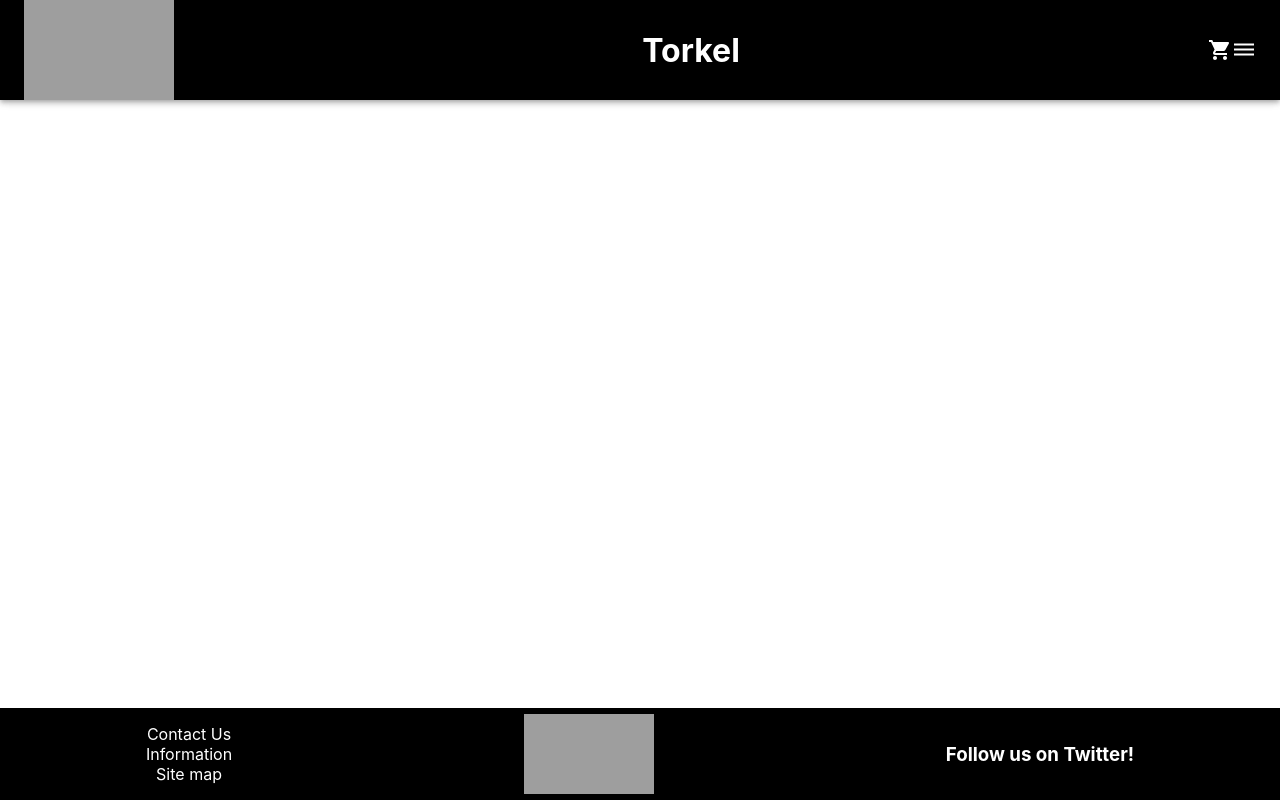
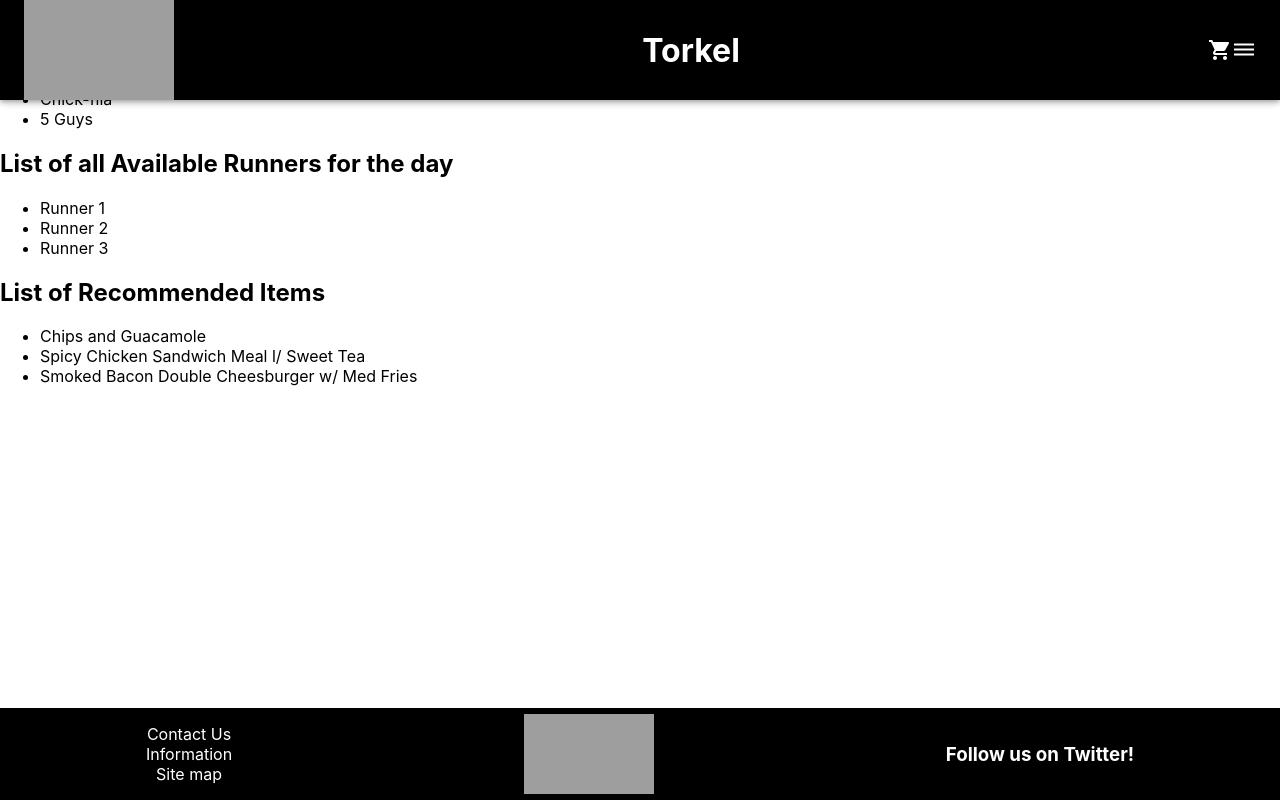
Before and after one commit to SippingTrix/Torkel, a React (Create React App) app in the folder torkel/: page /homePage in a window 1280 px wide. Built offline with nearby package versions, Linux system fonts and the light colour scheme; grey boxes are pictures that could not be loaded; the HTML template or start-up script is replaced by a standard one.

Commit message:
updated home-page in need of styling from Professor Tyler and Master Stylist Jon

```diff
--- a/torkel/src/App.css
+++ b/torkel/src/App.css
@@ -1,13 +1,13 @@
+#Webformating {
 
+}
 
+#Webheader {
+}
 
+#Webbody {
 
+}
 
-
-
-/* .login-form{
-  margin-top:20%;
-  display:flex;
-  justify-content:center;
-  align-items:center;
-} */
+#Webfooter {
+}
--- a/torkel/src/App.js
+++ b/torkel/src/App.js
@@ -9,19 +9,27 @@ import {
 import Header from './components/header/Header'
 import Footer from './components/Footer/Footer'
 import Login from './components/Login/Login'
+import HomePage from './components/HomePage/homePage';
 
 
 function App() {
 
   return (
+
     <Router>
-      <div className="header">
+      <div id='Webformating'>
+      <div id="Webheader">
         <Header />
       </div>
 
+      <div id='Webbody'>
       <Switch>
         <Route exact path='/'>
           {/*Put homepage here */}
+        </Route>
+
+        <Route exact path='/homePage'>
+          <HomePage />
         </Route>
 
         <Route exact path='/cart'>
@@ -34,11 +42,15 @@ function App() {
         </Route>
 
       </Switch>
+      </div>
 
-      <div className="footer">
+      <div id="Webfooter">
         <Footer />
       </div>
+
+      </div>
     </Router>
+
   );
 }
 
--- a/torkel/src/State.js
+++ b/torkel/src/State.js
@@ -1,26 +1,44 @@
-import React from 'react';
+import React from "react";
 
 const StateContext = React.createContext({});
 
 const StateProvider = (props) => {
   const initialState = {
+    HomepageListing: {
+      Restaurants: {
+        title: "List of all Available Restaurants for the day",
+        listings: ["Chipotle", "Chick-fila", "5 Guys"],
+      },
+      Runner: {
+        title: "List of all Available Runners for the day",
+        listings: ["Runner 1", "Runner 2", "Runner 3"],
+      },
+      Recommended: {
+        title: "List of Recommended Items",
+        listings: [
+          "Chips and Guacamole",
+          "Spicy Chicken Sandwich Meal l/ Sweet Tea",
+          "Smoked Bacon Double Cheesburger w/ Med Fries",
+        ],
+      },
+    },
 
     cart: [],
     setState: (newState) => {
-            updateState(state => {
+      updateState((state) => {
         return { ...state, ...newState };
       });
-        }
-    }
+    },
+  };
 
-    const [ state, updateState ] = React.useState(initialState);
+  const [state, updateState] = React.useState(initialState);
 
   return (
-        <StateContext.Provider value={ state }>
-            { props.children }
+    <StateContext.Provider value={state}>
+      {props.children}
     </StateContext.Provider>
   );
-}
+};
 
-export default StateProvider ;
+export default StateProvider;
 export { StateContext };
--- /dev/null
+++ b/torkel/src/components/HomePage/homePage.css
@@ -0,0 +1,10 @@
+/* .sub_title {
+    border-width: 5px;
+    border-color: black;
+    background-color: cadetblue;
+    padding: 25px;
+} */
+
+.subList{
+    margin-top: 100px;
+}
--- /dev/null
+++ b/torkel/src/components/HomePage/homePage.js
@@ -0,0 +1,14 @@
+import React from 'react'
+import { StateContext } from '../../State'
+import SubList from './homePageComponents/subList'
+import './homePage.css'
+
+
+export default function HomePage() {
+
+    return (
+        <>
+           <SubList />
+        </>
+    )
+}
--- /dev/null
+++ b/torkel/src/components/HomePage/homePageComponents/subList.js
@@ -0,0 +1,24 @@
+import React from "react";
+import { StateContext } from "../../../State";
+import "./subList.css";
+
+export default function SubList() {
+  let { HomepageListing } = React.useContext(StateContext);
+
+  return (
+    <>
+      {Object.keys(HomepageListing).map((ListingGroup) => {
+        return (
+          <>
+            <h2 className="TitleBox">{HomepageListing[ListingGroup].title}</h2>
+            <ul>
+              {HomepageListing[ListingGroup].listings.map((listing) => (
+                <li>{listing}</li>
+              ))}
+            </ul>
+          </>
+        );
+      })}
+    </>
+  );
+}
```
Also changed, not shown: torkel/src/components/HomePage/homePageComponents/subList.css (added), 2 other files (tests, documents, lock files or other folders). Lines whose indentation alone changed are shown as unchanged.
